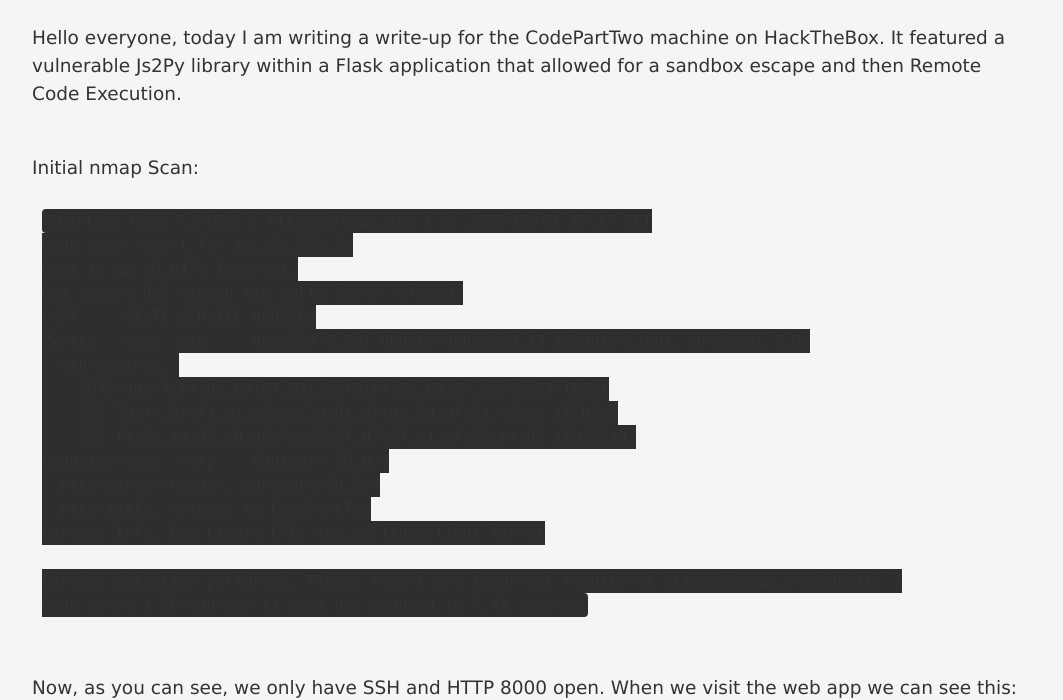
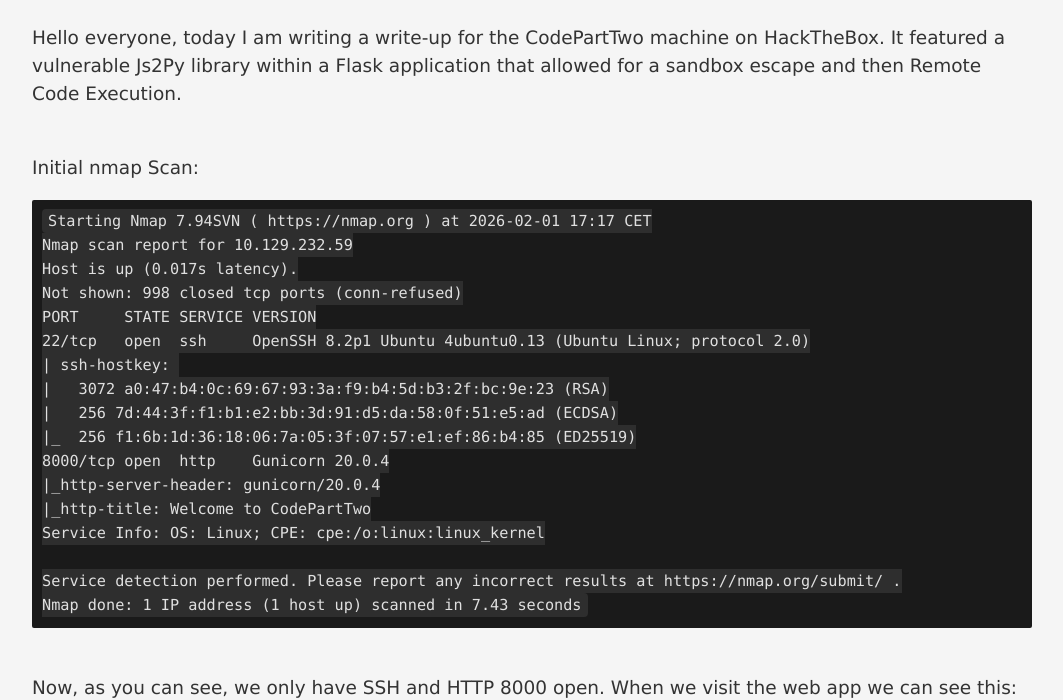
Before and after one commit to 20kilograma/blog, a Jekyll site: the page built from codeparttwo-htb.md, in a window 1280 px wide. Shown: the part 765-1465 px from the top of the page, without its empty margins (108-1171 px from the left). Built offline with Jekyll 4.4.1, drawn with Linux system fonts in a browser that asks for light colours; nearby versions of some CDN libraries; some web fonts are replaced; our own code applies the rules of GitHub Pages for plain Markdown files; grey boxes are pictures that could not be loaded.

Commit message:
Update jekyll-theme-hacker.scss

```diff
--- a/_sass/jekyll-theme-hacker.scss
+++ b/_sass/jekyll-theme-hacker.scss
@@ -204,7 +204,11 @@
 }
 
 pre code.language-none {
-  color: #333333;
+  color: #e0e0e0;
+}
+
+pre:has(code.language-none) {
+  background: #1a1a1a !important;
 }
 
 code.highlighter-rouge {
```
